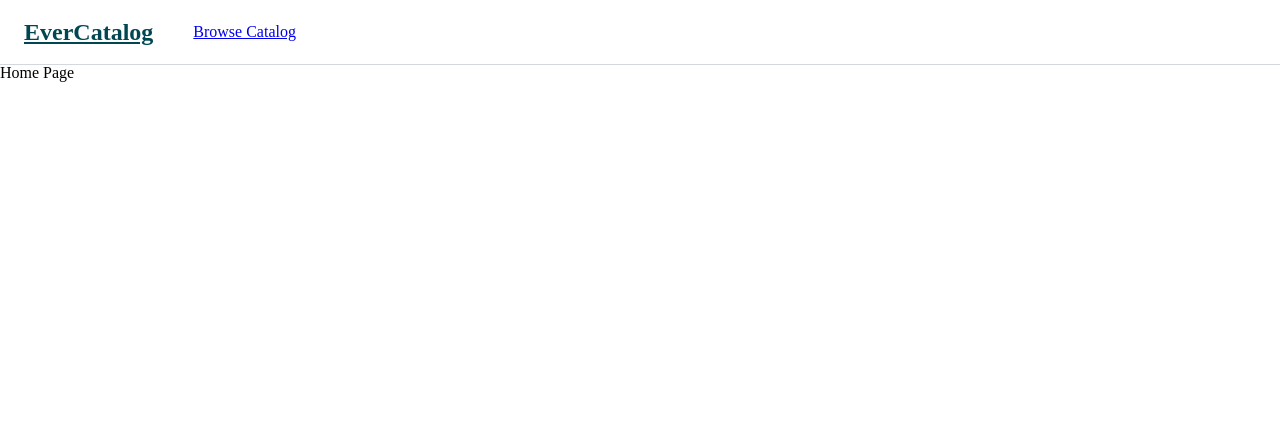
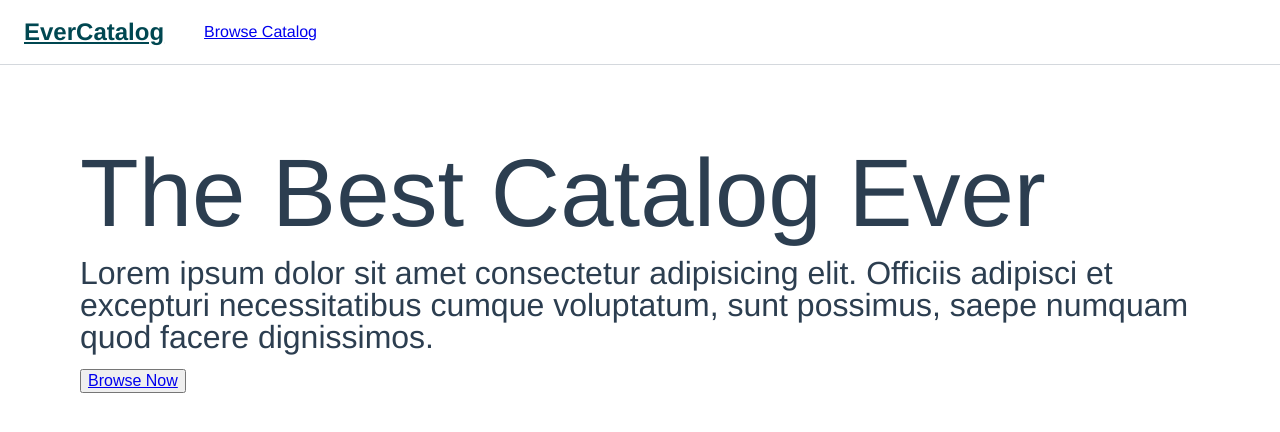
Before and after one commit to mar-sh/e-vermos-fe-assessment, a Nuxt app: page / in a window 1280 px wide. Shown: the top 432 px of the page. Built offline with nearby package versions, Linux system fonts and the light colour scheme.

Commit message:
add typography styles, add home page

```diff
--- /dev/null
+++ b/assets/style.scss
@@ -0,0 +1,21 @@
+html {
+  font-size: 100%;
+  font-family: 'Avenir', Helvetica, Arial, sans-serif;
+  -webkit-font-smoothing: antialiased;
+  -moz-osx-font-smoothing: grayscale;
+  color: #2c3e50;
+  box-sizing: border-box;
+  scroll-behavior: smooth;
+}
+
+*,
+*::after,
+*::before {
+  font-size: inherit;
+  box-sizing: inherit;
+}
+
+hr {
+  margin-top: 0;
+  margin-bottom: 1rem;
+}
--- /dev/null
+++ b/assets/typography.scss
@@ -0,0 +1,15 @@
+h1 {
+  font-size: 6rem;
+}
+
+h2 {
+  font-size: 4rem;
+}
+
+h3 {
+  font-size: 2rem;
+}
+
+p {
+  font-size: 1rem;
+}
--- a/nuxt.config.js
+++ b/nuxt.config.js
@@ -15,7 +15,11 @@ export default {
   },
 
   // Global CSS: https://go.nuxtjs.dev/config-css
-  css: ['@/assets/reset.css'],
+  css: [
+    '@/assets/reset.css',
+    '@/assets/style.scss',
+    '@/assets/typography.scss',
+  ],
 
   // Plugins to run before rendering page: https://go.nuxtjs.dev/config-plugins
   plugins: [],
--- a/pages/index.vue
+++ b/pages/index.vue
@@ -1,7 +1,16 @@
 <template>
-  <div>
-    Home Page
-  </div>
+  <main class="page">
+    <div class="hero">
+      <h1>The Best Catalog Ever</h1>
+      <h3>
+        Lorem ipsum dolor sit amet consectetur adipisicing elit. Officiis
+        adipisci et excepturi necessitatibus cumque voluptatum, sunt possimus,
+        saepe numquam quod facere dignissimos.
+      </h3>
+
+      <button><nuxt-link to="/categories">Browse Now</nuxt-link></button>
+    </div>
+  </main>
 </template>
 
 <script>
@@ -9,3 +18,42 @@ export default {
   name: 'IndexPage',
 }
 </script>
+
+<style lang="scss">
+main {
+  .hero {
+    display: flex;
+    flex-direction: column;
+    justify-content: center;
+    align-items: flex-start;
+    padding: 2rem;
+
+    h1 {
+      margin-bottom: 1rem;
+    }
+
+    h3 {
+      margin-bottom: 1rem;
+    }
+  }
+}
+
+@media only screen and (min-width: 768px) {
+  main {
+    .hero {
+      padding-top: 5rem;
+      padding-bottom: 5rem;
+      padding-left: 5rem;
+      padding-right: 5rem;
+    }
+
+    h1 {
+      margin-bottom: 2rem;
+    }
+
+    h3 {
+      margin-bottom: 2rem;
+    }
+  }
+}
+</style>
```
